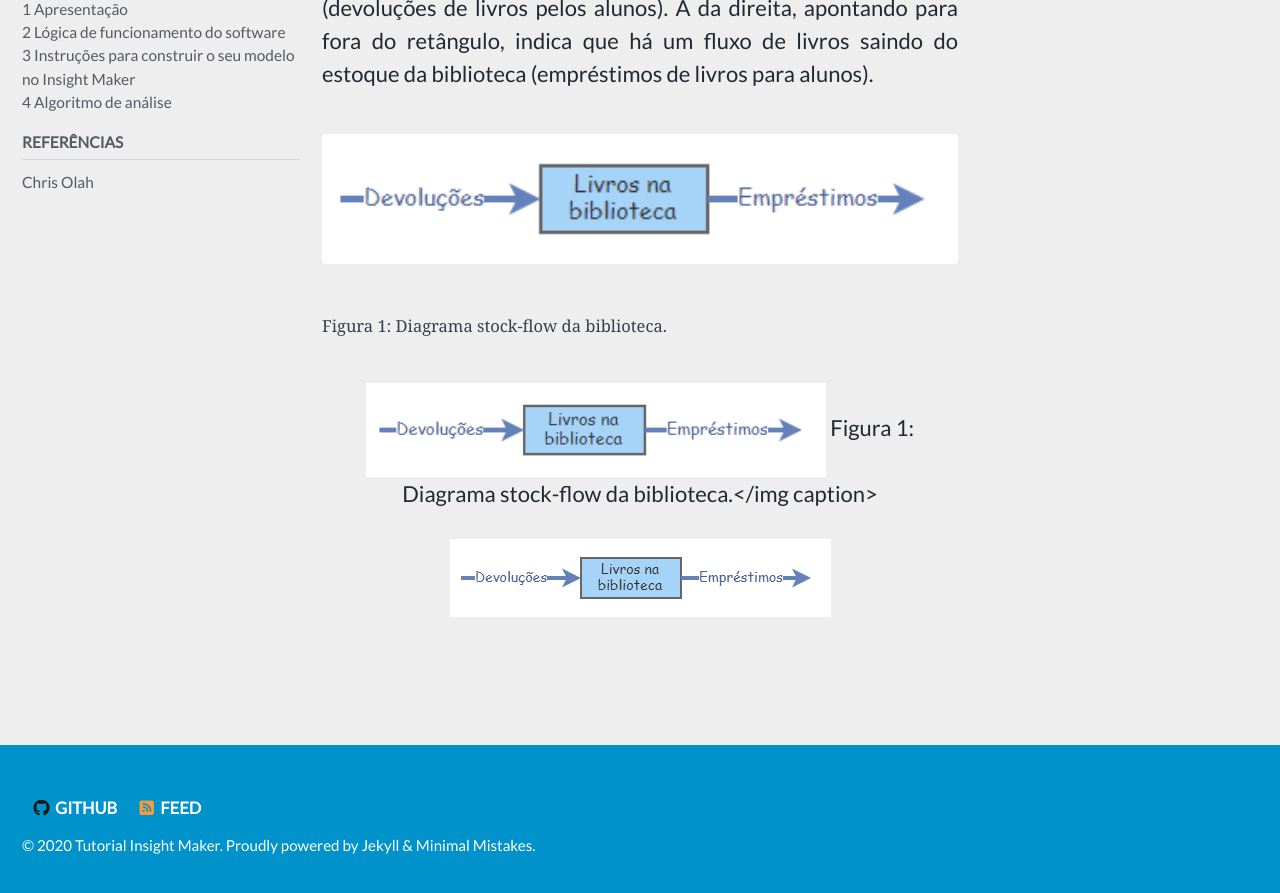
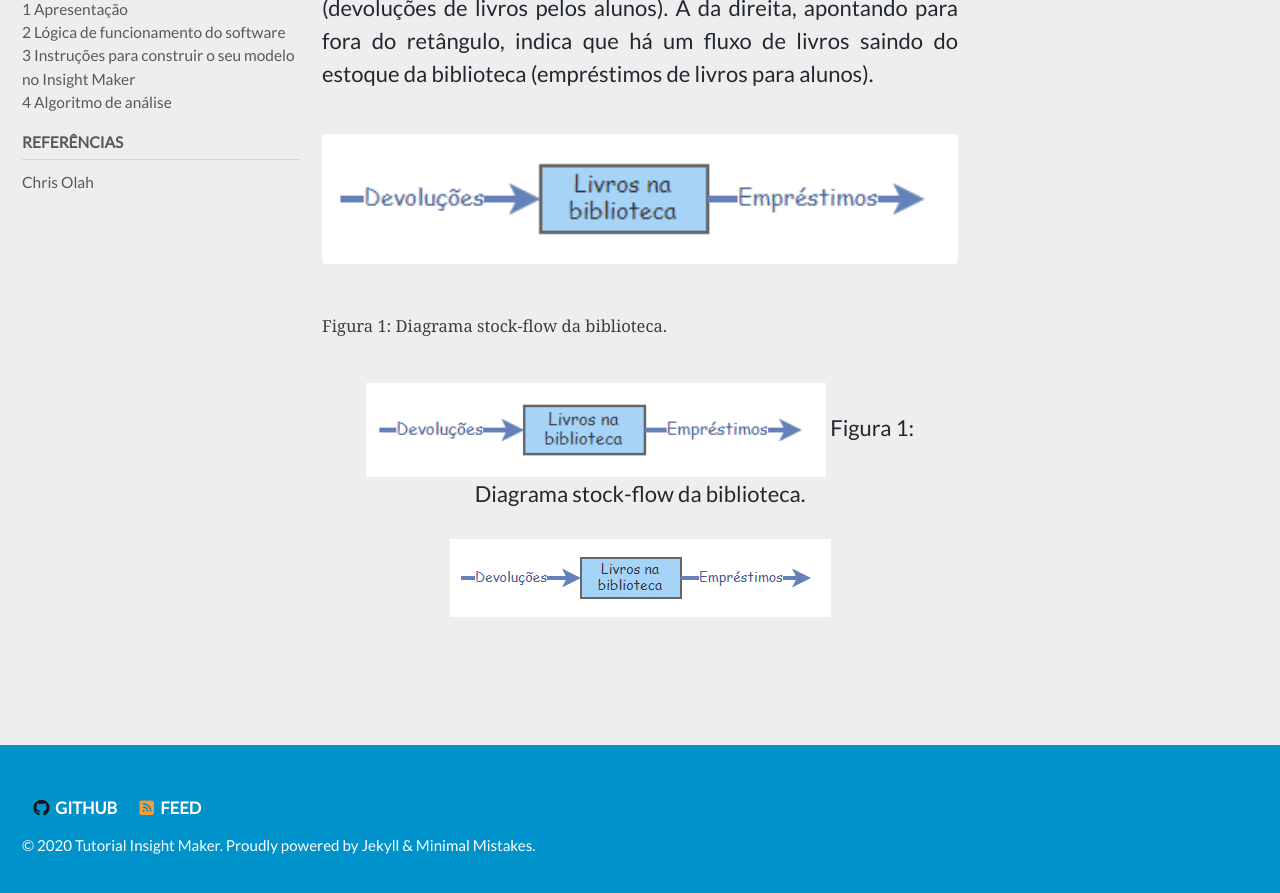
Before and after one commit to milenalauschner/MM, a Jekyll site: the page built from _pages/apresentação.md, in a window 1280 px wide and 900 px high, scrolled down 2102 px. Shown: the top 893 px of the window. Built offline with Jekyll 4.4.1, drawn with Linux system fonts in a browser that asks for light colours; cached includes are drawn as plain includes; nearby versions of some CDN libraries; formulas are drawn with MathJax 3; comment, search, counter and statistics services are not loaded; some of the changed lines change nothing that is shown.

Commit message:
Update apresentação.md

```diff
--- a/_pages/apresentação.md
+++ b/_pages/apresentação.md
@@ -40,7 +40,7 @@ Considere que há certa quantidade de livros disponíveis em uma biblioteca, ou
 
 <p align="center">
   <img width="460" height="300" src="{{ site.url }}{{ site.baseurl }}/assets/images/biblioteca1.png">
-  <img caption>Figura 1: Diagrama stock-flow da biblioteca.</img caption>
+  <imgcaption>Figura 1: Diagrama stock-flow da biblioteca.</imgcaption>
 </p>
 
 ![Figura 1: Diagrama stock-flow da biblioteca.]({{ site.url }}{{ site.baseurl
```
